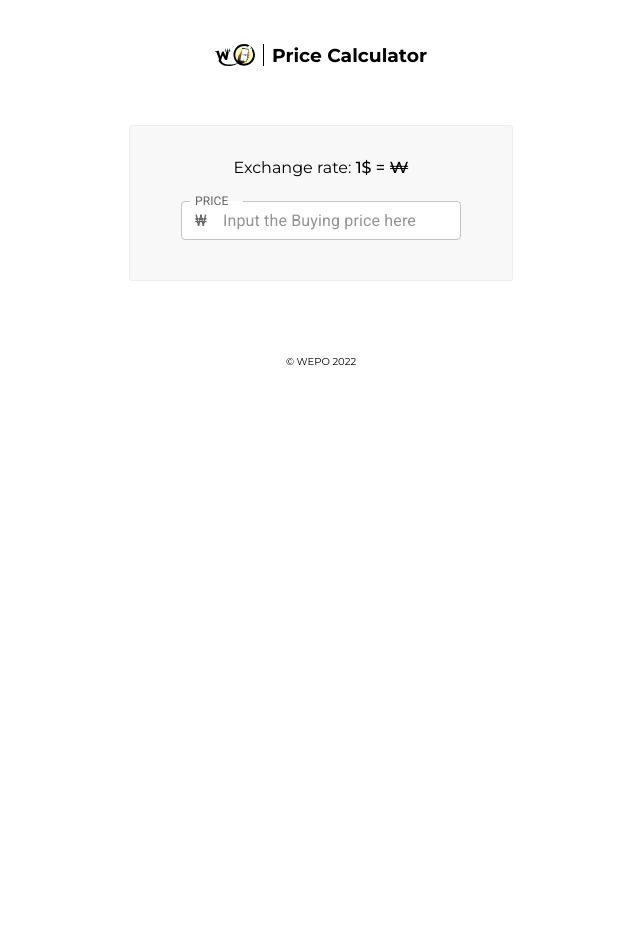
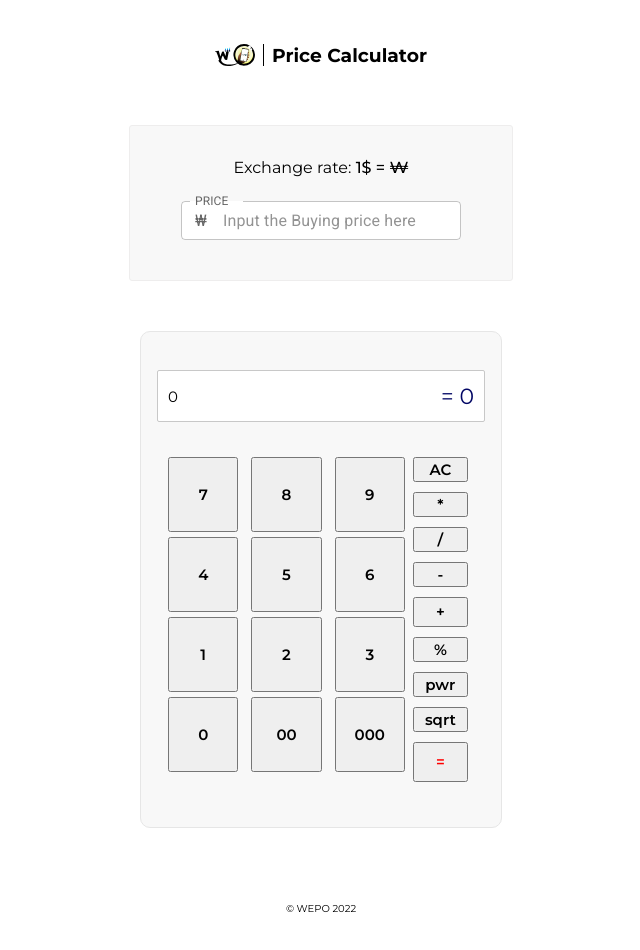
Before and after one commit to WEPO-RDC/price-calculator, a React (Create React App) app in the folder wepoprice/: page / in a window 1280 px wide. Shown: the top 950 px of the page, without its empty margins (319-959 px from the left). Before the commit the page ends 800 px from the top, so only its background shows below. Built offline with nearby package versions, Linux system fonts and the light colour scheme; no server answers.

Commit message:
added a calculator

```diff
--- a/wepoprice/src/App.css
+++ b/wepoprice/src/App.css
@@ -7,35 +7,7 @@ body{
 
 
 
-@media (prefers-reduced-motion: no-preference) {
-  .wepo-logo {
-    animation: App-logo-spin infinite 30s linear;
-  }
-}
 
-.App-header {
-  background-color: #282c34;
-  min-height: 100vh;
-  display: flex;
-  flex-direction: column;
-  align-items: center;
-  justify-content: center;
-  font-size: calc(10px + 2vmin);
-  color: white;
-}
-
-.App-link {
-  color: #61dafb;
-}
-
-@keyframes App-logo-spin {
-  from {
-    transform: rotate(0deg);
-  }
-  to {
-    transform: rotate(360deg);
-  }
-}
 .center p{
   margin: auto;
   text-align: center;
@@ -149,14 +121,100 @@ hr{
     align-items: center;
     margin:auto;
   }
-  .calculator{
-    margin: auto;
-    width:100%;
-    padding: 2rem 0rem;
-  }
+
   .form{
     display: flex;
 
   }
 
 }
+
+
+/*END*/
+
+
+
+.bg {
+  font-family: "Montserrat", sans-serif ;
+  margin:auto;
+  margin-top: 50px;
+  background: rgb(248, 248, 248);;
+  width: 340px;
+  height: 450px;
+  border-radius: 10px;
+  padding: 30px 10px 15px 10px;
+  display: flex;
+  flex-direction: column;
+  justify-content: center;
+  align-items: center;
+  border: 0.5px solid rgb(230, 230, 230);
+}
+
+.result {
+  background: white;
+  width: 90%;
+  height: 11%;
+  border-radius: 2px;
+  font-size: 30px;
+  display: flex;
+  flex-direction: row;
+  align-items: center;
+  padding:0px 10px;
+  justify-content: space-between;
+  border: 1.5px solid rgb(200,200,200);
+}
+.result p{
+  all: unset;
+  font-size: 1px;
+  font-family: "Montserrat", sans-serif ;
+}
+#res{
+  font-family: "Montserrat", sans-serif ;
+  color: rgb(1,5,100);
+  font-size:22px;
+
+}
+.input {
+  font-family: "Montserrat", sans-serif ;
+  width: 90%;
+  margin: auto;
+  margin-top: 20px;
+  height: 70%;
+  padding: 15px 10px;
+  display: flex;
+  flex-direction: row;
+}
+
+.digit {
+  display: grid;
+  grid-template: auto auto / repeat(3, 1fr);
+  width: 80%;
+  height: 100%;
+  gap: 5px;
+
+}
+
+.button {
+  font-family: "Montserrat", sans-serif ;
+  width: 90%;
+  height: 100%;
+  font-weight: 600;
+  font-size: 15px;
+}
+
+.operator {
+  width: 20%;
+  height: 100%;
+  display: flex;
+  flex-direction: column;
+  gap: 10px;
+  justify-content: s;
+}
+#plus {
+  height: 30px;
+}
+
+#equal{
+  height: 40px;
+  color: red;
+}
--- a/wepoprice/src/App.js
+++ b/wepoprice/src/App.js
@@ -6,7 +6,7 @@ import FormControl from '@mui/material/FormControl';
 import OutlinedInput from '@mui/material/OutlinedInput';
 import InputAdornment from '@mui/material/InputAdornment';
 import InputLabel from '@mui/material/InputLabel';
-
+import Calculator from './components/Calculator'
 let curr = 0
 
 const url =""
@@ -24,16 +24,7 @@ var requestOptions = {
 
 
 
-const options ={
-  method:'GET',
-  headers:{
-    'HOST':'openapi.naver.com',
-    'Content-Type': 'plain/text',
-    'X-Naver-Client-Id':'48kv9EUazWt_Cx52Wlf0',
-    'X-Naver-Client-Secret': 'sx8P7Xrt6d'
-  },
-  mode: 'cors'
-}
+
 const prices = {
   input:'',
   usd: "",
@@ -41,22 +32,18 @@ const prices = {
   fedex: ""
 }
 
-const headersI ={
-  'X-Naver-Client-Id': '48kv9EUazWt_Cx52Wlf0',
-  'X-Naver-Client-Secret': 'sx8P7Xrt6d'
-}
 
 function Page() {
   const [price, setPrice] = useState(prices)
   const [input, setInput] = useState("")
-  const [forex, setForex] = useState({})
+  const [forex, setForex] = useState()
 
   useEffect(function(){
     fetch("https://api.apilayer.com/exchangerates_data/latest?symbols=USD%2CCDF&base=KRW", requestOptions)
   .then(response => response.json())
   .then(result => {
-    console.log(result.rates)
-    setForex(() => result.rates)
+    console.log(result.rates.USD)
+    setForex(() => result.rates.USD)
   })
   .catch(error => console.log('error', error));
 
@@ -73,11 +60,11 @@ function Page() {
 
   useEffect(()=>{
     setPrice(prev => {
-      let wonToUsd = Number(input) * forex.USD
+      let wonToUsd = Number(input) * forex
       return{
         ...prev,
         input:Number(input),
-        usd: (Number(input) * forex.USD).toFixed(1),
+        usd: (Number(input) * forex).toFixed(1),
         dhl: ((wonToUsd + 45) / .7).toFixed(1),
         fedex: ((wonToUsd + 33) / .7).toFixed(1),
       }
@@ -100,16 +87,6 @@ function Page() {
     event.preventDefault()
 
   }
-  /*function handleSubmit(event){
-    setPrice( prev =>{
-      event.preventDefault()
-      return{
-        ...prev,
-        dhl: prev.input * 10,
-        fedex: prev.input + 10
-      }
-    })
-  }*/
 
 
     return (
@@ -119,7 +96,7 @@ function Page() {
         <h3>Price Calculator</h3>
         </div>
         <div className='calculator'>
-            {forex.USD!==0 &&<p>Exchange rate: <span>1$ = {forex.USD} ₩</span></p>}
+            {forex!==0 &&<p>Exchange rate: <span>1$ ={forex} ₩</span></p>}
 
             <form onSubmit={updateObject} className="form">
               <FormControl fullWidth sx={{ m: 1 }}>
@@ -160,6 +137,7 @@ function Page() {
 
 
         </div>
+        <Calculator/>
         <footer style={{margin:'auto', width: '300px', display:'flex', justifyContent:'center'}}>
           <p style={{padding:'4rem 0rem 2rem', position:'relative', bottom:'0px',fontSize:'10px'}}>© WEPO 2022</p>
         </footer>
--- /dev/null
+++ b/wepoprice/src/components/Calculator.js
@@ -0,0 +1,107 @@
+import { useState, useEffect } from "react";
+function Button(props) {
+  return (
+    <div>
+      <button onClick={props.compute} id={props.id} className="button">
+        {props.value}
+      </button>
+    </div>
+  );
+}
+
+export default function Calculator() {
+  const [operand, setOperand] = useState(0);
+  const [result, setResult] = useState(0);
+  const [operation, setOperation] = useState("");
+  const [update, setUpdate] = useState(0);
+
+  function compute(event) {
+    setOperand((prev) => Number(prev + event.target.innerText));
+  }
+
+  function selectOperation(event) {
+    setOperation(event.target.innerText);
+    if (result === 0) {
+      setResult(operand);
+    }
+    setOperand(0);
+  }
+  function res() {
+    if (operation === "+") {
+      setResult((prev) => Number(prev) + operand);
+    } else if (operation === "-") {
+      setResult((prev) => Number(prev) - operand);
+    } else if (operation === "*") {
+      setResult((prev) => Number(prev) * operand);
+    } else if (operation === "/") {
+      setResult((prev) => Number(prev) / operand);
+    } else if (operation === "%") {
+      setResult((prev) => Number(prev) % operand);
+    } else if (operation === "pwr") {
+      setResult((prev) => {
+        let x = 1;
+        for (let i = 0; i < operand; i++) {
+          x *= Number(prev);
+        }
+        return x;
+      });
+    } else if (operation === "sqrt") {
+      setResult((prev) => Math.sqrt(prev).toFixed(2));
+    }
+    setOperand(0);
+    setOperation("");
+    setUpdate(0);
+  }
+  useEffect(() => {
+    console.log(`${operand} and the ${result} and ${update}`);
+  }, [operation, update, operand, result]);
+
+  function clear() {
+    setOperand(0);
+    setResult(0);
+    setUpdate(0);
+    setOperation("");
+  }
+  return (
+    <div className="bg">
+      <div className="result">
+        <p style={{ fontSize: "15px" }}>{operand}</p>
+        <p id ="res">= {result}</p>
+      </div>
+      <div className="input">
+        <div className="digit">
+          <Button compute={compute} value={7} />
+          <Button compute={compute} value={8} />
+          <Button compute={compute} value={9} />
+          <Button compute={compute} value={4} />
+          <Button compute={compute} value={5} />
+          <Button compute={compute} value={6} />
+          <Button compute={compute} value={1} />
+
+          <Button compute={compute} value={2} />
+          <Button compute={compute} value={3} />
+          <Button compute={compute} value={0} />
+          <Button compute={compute} value={'00'} />
+          <Button compute={compute} value={'000'} />
+
+
+        </div>
+        <div className="operator">
+          <Button compute={clear} value="AC" />
+          <Button compute={selectOperation} value="*" />
+          <Button compute={selectOperation} value="/" />
+          <Button compute={selectOperation} value="-" />
+          <Button compute={selectOperation} id="plus" value="+" />
+          <Button compute={selectOperation} value="%" />
+          <Button compute={selectOperation} value="pwr" />
+          <Button compute={selectOperation} value="sqrt" />
+
+          <Button compute={res} id="equal" value="=" />
+        </div>
+      </div>
+      {/*<p style={{ color: "rgb(100,100,100)", marginTop: "10px", fontSize: "10px" }}>
+        ©️ Mag Mukendi 2022
+  </p>*/}
+    </div>
+  );
+}
```
